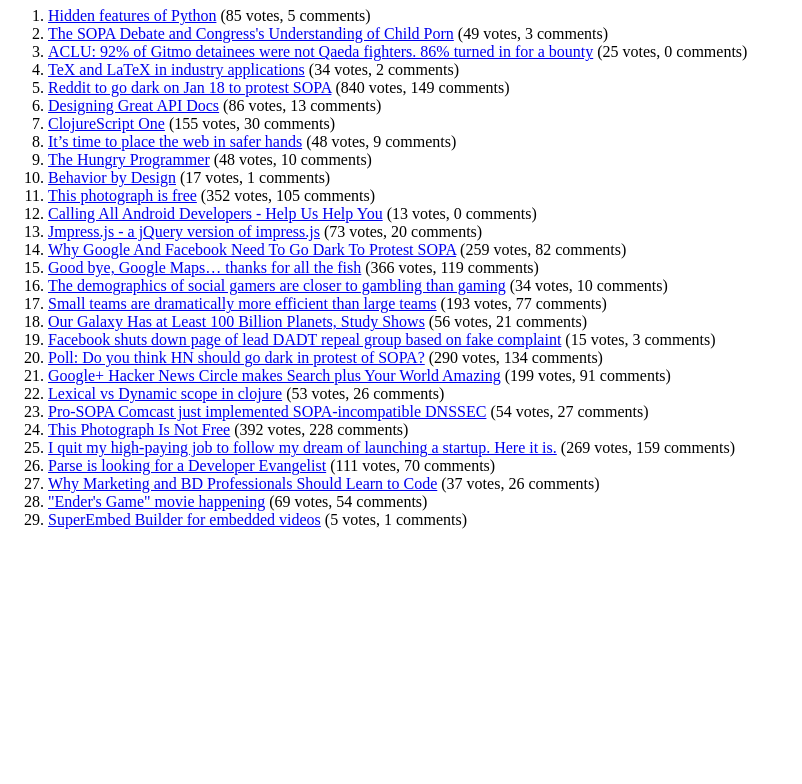
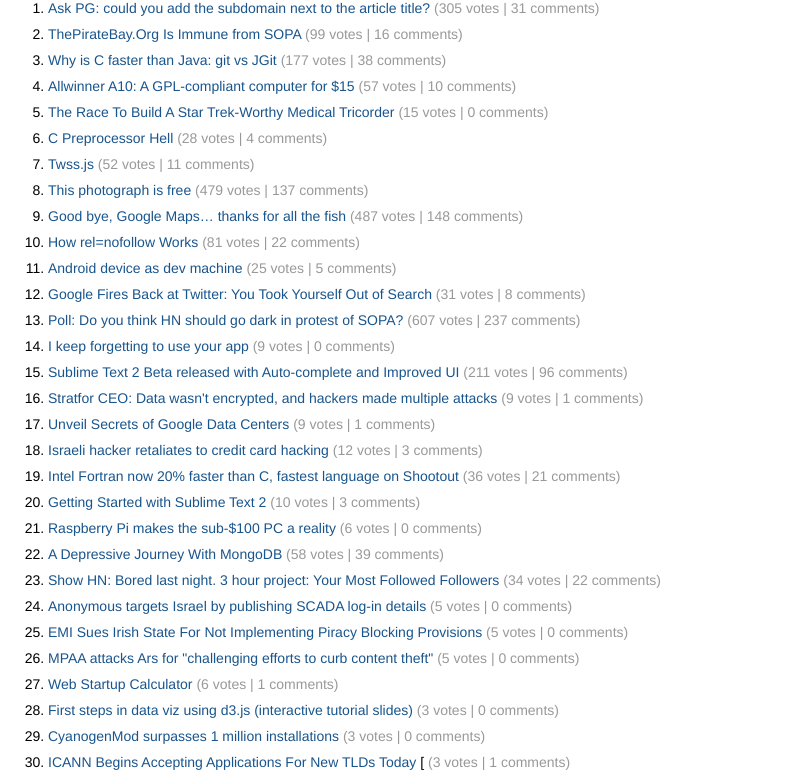
Before and after one commit to ejamesc/hacker-news-confidence, a plain HTML site: page index.html in a window 1280 px wide. Shown: the part 59-843 px from the top of the page, without its empty margins (0-802 px from the left). Before the commit the page ends 800 px from the top, so only its background shows below. Drawn offline with Linux system fonts and the light colour scheme.

Commit message:
Added css styles, fixed HN self posts

```diff
--- a/index.html
+++ b/index.html
@@ -2,38 +2,46 @@
     <head>
         <meta http-equiv='Content-Type' content='text/html; charset=UTF-8'>
         <title>HN Confidence</title>
+        <style>
+            body {font: 14px Helvetica, Arial, sans-serif;}
+            li {margin-bottom: 10px;}
+            a {color: #19558D; text-decoration:none;}
+            a:hover {text-decoration: underline;}
+            span {color: #999;}
+        </style>
     </head>
     <body>
         <h1>Hacker News - Confidence</h1>
         <ol>
-<li><a href="http://stackoverflow.com/q/101268/184">Hidden features of Python</a> (85 votes, 5 comments)</li>
-<li><a href="http://danwin.com/2012/01/the-sopa-debate-and-how-its-affected-by-congresss-understanding-of-child-porn/">The SOPA Debate and Congress's Understanding of Child Porn</a> (49 votes, 3 comments)</li>
-<li><a href="http://www.aclu.org/national-security/guantanamo-numbers">ACLU: 92% of Gitmo detainees were not Qaeda fighters. 86% turned in for a bounty</a> (25 votes, 0 comments)</li>
-<li><a href="http://tex.stackexchange.com/q/40720/213">TeX and LaTeX in industry applications</a> (34 votes, 2 comments)</li>
-<li><a href="http://blog.reddit.com/2012/01/stopped-they-must-be-on-this-all.html">Reddit to go dark on Jan 18 to protest SOPA</a> (840 votes, 149 comments)</li>
-<li><a href="http://blog.parse.com/2012/01/11/designing-great-api-docs/">Designing Great API Docs</a> (86 votes, 13 comments)</li>
-<li><a href="http://clojurescriptone.com/">ClojureScript One</a> (155 votes, 30 comments)</li>
-<li><a href="http://www.kernelmag.com/comment/opinion/2012/01/its-time-to-place-the-web-in-safer-hands/">It&#8217;s time to place the web in safer hands</a> (48 votes, 9 comments)</li>
-<li><a href="http://jstorimer.com/2012/01/09/the-hungry-programmer.html">The Hungry Programmer</a> (48 votes, 10 comments)</li>
-<li><a href="http://www.nirandfar.com/2012/01/behavior-by-design.html">Behavior by Design</a> (17 votes, 1 comments)</li>
-<li><a href="http://standblog.org/blog/post/2012/01/11/This-photograph-is-free">This photograph is free</a> (352 votes, 105 comments)</li>
-<li><a href="http://blogs.atlassian.com/2012/01/help-build-jira-mobile-connect-for-android/">Calling All Android Developers - Help Us Help You</a> (13 votes, 0 comments)</li>
-<li><a href="http://shama.github.com/jmpress.js/">Jmpress.js - a jQuery version of impress.js</a> (73 votes, 20 comments)</li>
-<li><a href="http://www.forbes.com/sites/erikkain/2012/01/11/why-google-and-facebook-need-to-go-dark-to-protest-sopa/">Why Google And Facebook Need To Go Dark To Protest SOPA</a> (259 votes, 82 comments)</li>
-<li><a href="https://plus.google.com/u/0/118383351194421484817/posts/foj5A1fURGt">Good bye, Google Maps&#8230; thanks for all the fish</a> (366 votes, 119 comments)</li>
-<li><a href="http://altdevblogaday.com/2012/01/11/social-gamers-are-gamblers/">The demographics of social gamers are closer to gambling than gaming</a> (34 votes, 10 comments)</li>
-<li><a href="http://spin.atomicobject.com/2012/01/11/small-teams-are-dramatically-more-efficient-than-large-teams/">Small teams are dramatically more efficient than large teams</a> (193 votes, 77 comments)</li>
-<li><a href="http://www.jpl.nasa.gov/news/news.cfm?release=2012-010">Our Galaxy Has at Least 100 Billion Planets, Study Shows</a> (56 votes, 21 comments)</li>
-<li><a href="http://gay.americablog.com/2012/01/facebook-shuts-down-outserves-page.html">Facebook shuts down page of lead DADT repeal group based on fake complaint</a> (15 votes, 3 comments)</li>
-<li><a href="item?id=3454179">Poll: Do you think HN should go dark in protest of SOPA?</a> (290 votes, 134 comments)</li>
-<li><a href="http://thesash.me/how-google-got-its-groove-back">Google+ Hacker News Circle makes Search plus Your World Amazing</a> (199 votes, 91 comments)</li>
-<li><a href="http://info.rjmetrics.com/blog/bid/51652/Lexical-vs-Dynamic-Scope-in-Clojure">Lexical vs Dynamic scope in clojure</a> (53 votes, 26 comments)</li>
-<li><a href="http://www.itworld.com/security/240789/sopa-might-force-choice-stop-cyberspies-bank-robbers-and-id-thieves-or-stop-illegal-">Pro-SOPA Comcast just implemented SOPA-incompatible DNSSEC</a> (54 votes, 27 comments)</li>
-<li><a href="http://www.petapixel.com/2012/01/10/this-photograph-is-not-free/">This Photograph Is Not Free</a> (392 votes, 228 comments)</li>
-<li><a href="http://theappifier.com">I quit my high-paying job to follow my dream of launching a startup. Here it is.</a> (269 votes, 159 comments)</li>
-<li><a href="item?id=3453792">Parse is looking for a Developer Evangelist</a> (111 votes, 70 comments)</li>
-<li><a href="http://www.giftrocket.com/why-marketing-bd-should-learn-to-code">Why Marketing and BD Professionals Should Learn to Code</a> (37 votes, 26 comments)</li>
-<li><a href="http://www.variety.com/article/VR1118047827">"Ender's Game" movie happening</a> (69 votes, 54 comments)</li>
-<li><a href="http://wistia.com/product/superembeds" rel="nofollow">SuperEmbed Builder for embedded videos</a> (5 votes, 1 comments)</li>
+<li><a href="http://news.ycombinator.com/item?id=3455524">Ask PG: could you add the subdomain next to the article title?<a> <span>(305 votes | 31 comments)</span></li>
+<li><a href="http://www.techdirt.com/articles/20120109/04205617341/if-sopas-main-target-is-pirate-bay-its-worth-pointing-out-that-thepiratebayorg-is-immune-sopa.shtml">ThePirateBay.Org Is Immune from SOPA</a> <span>(99 votes | 16 comments)</span></li>
+<li><a href="http://marc.info/?l=git&amp;m=124111702609723&amp;w=2">Why is C faster than Java: git vs JGit</a> <span>(177 votes | 38 comments)</span></li>
+<li><a href="http://www.freesoftwaremagazine.com/articles/allwinner_a10_gplcompliant_computer_15">Allwinner A10: A GPL-compliant computer for $15</a> <span>(57 votes | 10 comments)</span></li>
+<li><a href="http://www.fastcoexist.com/1679101/the-race-to-build-a-star-trek-worthy-medical-tricorder">The Race To Build A Star Trek-Worthy Medical Tricorder</a> <span>(15 votes | 0 comments)</span></li>
+<li><a href="http://jacquesmattheij.com/C+Preprocessor+Hell">C Preprocessor Hell</a> <span>(28 votes | 4 comments)</span></li>
+<li><a href="https://github.com/DanielRapp/twss.js">Twss.js</a> <span>(52 votes | 11 comments)</span></li>
+<li><a href="http://standblog.org/blog/post/2012/01/11/This-photograph-is-free">This photograph is free</a> <span>(479 votes | 137 comments)</span></li>
+<li><a href="https://plus.google.com/u/0/118383351194421484817/posts/foj5A1fURGt">Good bye, Google Maps&#8230; thanks for all the fish</a> <span>(487 votes | 148 comments)</span></li>
+<li><a href="http://luigimontanez.com/2012/how-rel-nofollow-works/">How rel=nofollow Works</a> <span>(81 votes | 22 comments)</span></li>
+<li><a href="https://market.android.com/details?id=com.spartacusrex.spartacuside">Android device as dev machine</a> <span>(25 votes | 5 comments)</span></li>
+<li><a href="http://mashable.com/2012/01/11/google-twitter-search-3/?utm_source=feedburner&amp;utm_medium=feed&amp;utm_campaign=Feed%3A+Mashable+%28Mashable%29">Google Fires Back at Twitter: You Took Yourself Out of Search</a> <span>(31 votes | 8 comments)</span></li>
+<li><a href="http://news.ycombinator.com/item?id=3454179">Poll: Do you think HN should go dark in protest of SOPA?<a> <span>(607 votes | 237 comments)</span></li>
+<li><a href="http://www.gabrielweinberg.com/blog/2012/01/i-keep-forgetting-to-use-your-app.html">I keep forgetting to use your app</a> <span>(9 votes | 0 comments)</span></li>
+<li><a href="http://www.sublimetext.com/blog/articles/sublime-text-2-build-2165">Sublime Text 2 Beta released with Auto-complete and Improved UI</a> <span>(211 votes | 96 comments)</span></li>
+<li><a href="http://www.statesman.com/business/technology/stratfor-ceo-data-wasnt-encrypted-and-hackers-made-2096774.html">Stratfor CEO: Data wasn't encrypted, and hackers made multiple attacks</a> <span>(9 votes | 1 comments)</span></li>
+<li><a href="http://www.wired.com/wiredenterprise/2012/01/google-man/">Unveil Secrets of Google Data Centers</a> <span>(9 votes | 1 comments)</span></li>
+<li><a href="http://www.bbc.co.uk/news/world-middle-east-16526067">Israeli hacker retaliates to credit card hacking</a> <span>(12 votes | 3 comments)</span></li>
+<li><a href="http://shootout.alioth.debian.org/u64q/which-programming-languages-are-fastest.php">Intel Fortran now 20% faster than C, fastest language on Shootout</a> <span>(36 votes | 21 comments)</span></li>
+<li><a href="http://opensoul.org/blog/archives/2012/01/12/getting-started-with-sublime-text-2/">Getting Started with Sublime Text 2</a> <span>(10 votes | 3 comments)</span></li>
+<li><a href="http://www.geek.com/articles/chips/raspberry-pi-makes-the-sub-100-pc-a-reality-20120112/">Raspberry Pi makes the sub-$100 PC a reality</a> <span>(6 votes | 0 comments)</span></li>
+<li><a href="http://www.mengu.net/post/a-depressive-journey-with-mongodb">A Depressive Journey With MongoDB</a> <span>(58 votes | 39 comments)</span></li>
+<li><a href="http://www.fruji.com">Show HN: Bored last night. 3 hour project: Your Most Followed Followers</a> <span>(34 votes | 22 comments)</span></li>
+<li><a href="http://www.v3.co.uk/v3-uk/news/2137158/anonymous-targets-israel-publishing-scada-log-details" rel="nofollow">Anonymous targets Israel by publishing SCADA log-in details </a> <span>(5 votes | 0 comments)</span></li>
+<li><a href="http://torrentfreak.com/emi-sues-irish-state-for-not-implementing-piracy-blocking-provisions-120112/" rel="nofollow">EMI Sues Irish State For Not Implementing Piracy Blocking Provisions</a> <span>(5 votes | 0 comments)</span></li>
+<li><a href="http://arstechnica.com/tech-policy/news/2012/01/mpaa-attacks-ars-for-challenging-efforts-to-curb-content-theft.ars" rel="nofollow">MPAA attacks Ars for "challenging efforts to curb content theft"</a> <span>(5 votes | 0 comments)</span></li>
+<li><a href="http://www.webstartupcalculator.com">Web Startup Calculator</a> <span>(6 votes | 1 comments)</span></li>
+<li><a href="https://github.com/mikedewar/d3talk" rel="nofollow">First steps in data viz using d3.js (interactive tutorial slides)</a> <span>(3 votes | 0 comments)</span></li>
+<li><a href="http://www.h-online.com/open/news/item/CyanogenMod-surpasses-1-million-installations-1409652.html" rel="nofollow">CyanogenMod surpasses 1 million installations</a> <span>(3 votes | 0 comments)</span></li>
+<li><a href="http://www.icann.org/en/topics/new-gtlds/information-for-governments-18aug11-en.pdf" rel="nofollow">ICANN Begins Accepting Applications For New TLDs Today</a> [ <span>(3 votes | 1 comments)</span></li>
 </ol>
 </body></html>
```
Also changed, not shown: 2 other files.
